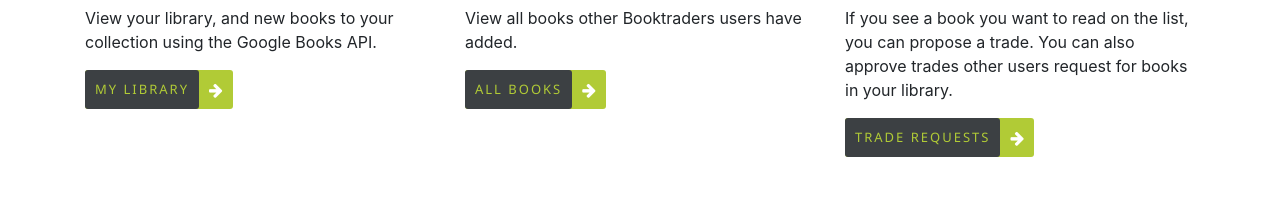
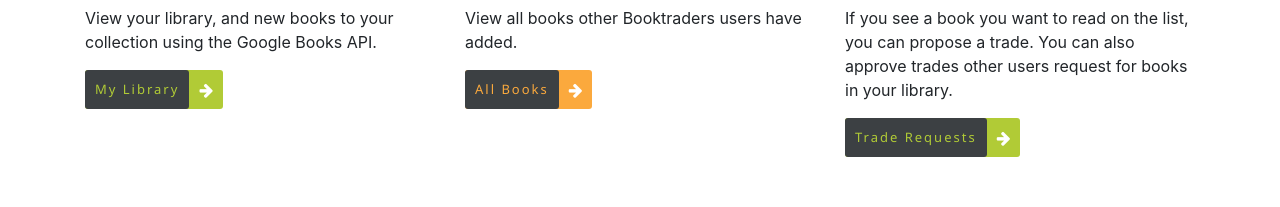
Before and after one commit to saracarlile/book-trading, an Angular app: page /home in a window 1280 px wide. Shown: the part 393-600 px from the top of the page. Built offline with nearby package versions, Linux system fonts and the light colour scheme.

Commit message:
changes to buttons and modal styles

```diff
--- a/src/app/all-books/all-books.component.html
+++ b/src/app/all-books/all-books.component.html
@@ -10,7 +10,7 @@
 
   <div class="row">
  <div *ngFor="let book of allBooks"  class="d-md-inline-flex">
-      <div>
+      <div style="border: 1px solid grey;">
         <div class="no-stretch">
             <div *ngIf="book.bookImages != undefined"  style="margin-right: 20px; margin-bottom: 20px;">
                 <img src={{book.bookImages.thumbnail}}>
--- a/src/app/home/home.component.css
+++ b/src/app/home/home.component.css
@@ -47,3 +47,54 @@
     border-radius: 3px;
     font-size: 13px;
  }
+
+
+ /* orange button css */
+
+ .orange {
+    display: flex;
+    border-radius: 3px;
+    display: inline-block;
+    padding-right: 10px;
+    color: #fff;
+    text-decoration: none;
+    font-family: "Segoe UI",Roboto,"Helvetica Neue",Arial,sans-serif;
+    background: #fba93d;
+
+}
+
+.orange:after {
+    font-family: FontAwesome;
+    content: '\f061';
+    color: white;
+    display: inline-block;
+    vertical-align: middle;
+ }
+
+ .orange:hover {
+    color: #fff;
+    cursor: pointer;
+ }
+
+ .orange:hover span {
+    color: #fff;
+    cursor: pointer;
+ }
+
+ .orange:active {
+    box-shadow: 1px 2px 1px rgba(0, 0, 0, 0.51);
+    -moz-box-shadow: 1px 2px 1px rgba(0, 0, 0, 0.51);
+    -webkit-box-shadow: 1px 2px 1px rgba(0, 0, 0, 0.51);
+ }
+
+
+ .button-span-orange {
+    color: #fba93d;
+    padding: 10px;
+    margin-right: 10px;
+    display: inline-block;
+    background: #3c4043;;
+    letter-spacing: 2px;
+    border-radius: 3px;
+    font-size: 13px;
+ }
--- a/src/app/home/home.component.html
+++ b/src/app/home/home.component.html
@@ -11,17 +11,17 @@
     <div class="col-lg-4">
       <h4>My Books</h4>
       <p>View your library, and new books to your collection using the Google Books API.</p>
-      <p><a routerLink="/my-books" class="green"><span class="button-span">MY LIBRARY</span></a></p>
+      <p><a routerLink="/my-books" class="green"><span class="button-span">My Library</span></a></p>
     </div>
     <div class="col-lg-4">
       <h4>View Books</h4>
       <p>View all books other Booktraders users have added.</p>
-      <p><a routerLink="/all-books" class="green"><span class="button-span">ALL BOOKS</span></a></p>
+      <p><a routerLink="/all-books" class="orange"><span class="button-span-orange">All Books</span></a></p>
     </div>
     <div class="col-lg-4">
       <h4>Trade Books</h4>
       <p>If you see a book you want to read on the list, you can propose a trade.  You can also approve trades other users request for books in your library.</p>
-      <p><a routerLink="/my-books" class="green"><span class="button-span">TRADE REQUESTS</span></a></p>
+      <p><a routerLink="/my-books" class="green"><span class="button-span">Trade Requests</span></a></p>
     </div>
   </div>
 </div><!-- close container -->
--- a/src/app/my-books/my-books.component.css
+++ b/src/app/my-books/my-books.component.css
@@ -43,10 +43,10 @@
 
   /* Modal Content/Box */
   .modal-content {
-      background-color: #fefefe;
+      background-color: #ffffff;
       margin: 15% auto; /* 15% from the top and centered */
       padding: 20px;
-      border: 1px solid #888;
+      border: 1px solid grey;
       width: 80%; /* Could be more or less, depending on screen size */
   }
 
@@ -66,7 +66,6 @@
   }
 
   .fix-width-modal-content {
-      width: 400px!important;
       padding: 10px;
       background-color: #EBEAEA;
       margin: 0px 10px 10px 0px;
@@ -166,3 +165,204 @@
         border-radius: 3px;
         font-size: 13px;
     }
+
+/* green-book button css */
+
+ .green-book {
+    display: flex;
+    border-radius: 3px;
+    display: inline-block;
+    padding-right: 10px;
+    color: #fff;
+    text-decoration: none;
+    font-family: "Segoe UI",Roboto,"Helvetica Neue",Arial,sans-serif;
+    background: #b1cb36;
+
+}
+
+.green-book:after {
+    font-family: FontAwesome;
+    content: '\f02d';
+    color: white;
+    display: inline-block;
+    vertical-align: middle;
+ }
+
+ .green-book:hover {
+    color: #fff;
+    cursor: pointer;
+ }
+
+ .green-book:hover span {
+    color: #fff;
+    cursor: pointer;
+ }
+
+ .green-book:active {
+    box-shadow: 1px 2px 1px rgba(0, 0, 0, 0.51);
+    -moz-box-shadow: 1px 2px 1px rgba(0, 0, 0, 0.51);
+    -webkit-box-shadow: 1px 2px 1px rgba(0, 0, 0, 0.51);
+ }
+
+
+ .button-span-green-book {
+    color: #b1cb36;
+    padding: 10px;
+    margin-right: 10px;
+    display: inline-block;
+    background: #3c4043;;
+    letter-spacing: 2px;
+    border-radius: 3px;
+    font-size: 13px;
+ }
+
+ /* green close button css */
+
+ .green-close {
+    display: flex;
+    border-radius: 3px;
+    display: inline-block;
+    padding-right: 10px;
+    color: #fff;
+    text-decoration: none;
+    font-family: "Segoe UI",Roboto,"Helvetica Neue",Arial,sans-serif;
+    background: #b1cb36;
+
+}
+
+.green-close:after {
+    font-family: FontAwesome;
+    content: '\f2d3';
+    color: white;
+    display: inline-block;
+    vertical-align: middle;
+ }
+
+ .green-close:hover {
+    color: #fff;
+    cursor: pointer;
+ }
+
+ .green-close:hover span {
+    color: #fff;
+    cursor: pointer;
+ }
+
+ .green-close:active {
+    box-shadow: 1px 2px 1px rgba(0, 0, 0, 0.51);
+    -moz-box-shadow: 1px 2px 1px rgba(0, 0, 0, 0.51);
+    -webkit-box-shadow: 1px 2px 1px rgba(0, 0, 0, 0.51);
+ }
+
+
+ .button-span-green-close {
+    color: #b1cb36;
+    padding: 10px;
+    margin-right: 10px;
+    display: inline-block;
+    background: #3c4043;;
+    letter-spacing: 2px;
+    border-radius: 3px;
+    font-size: 13px;
+ }
+
+ /* red trash button css */
+
+ .red {
+    display: flex;
+    border-radius: 3px;
+    display: inline-block;
+    padding-right: 10px;
+    color: #fff;
+    text-decoration: none;
+    font-family: "Segoe UI",Roboto,"Helvetica Neue",Arial,sans-serif;
+    background: #f25c43;
+
+}
+
+.red:after {
+    font-family: FontAwesome;
+    content: '\f068';
+    color: white;
+    display: inline-block;
+    vertical-align: middle;
+ }
+
+ .red:hover {
+    color: #fff;
+    cursor: pointer;
+ }
+
+ .red:hover span {
+    color: #fff;
+    cursor: pointer;
+ }
+
+ .red:active {
+    box-shadow: 1px 2px 1px rgba(0, 0, 0, 0.51);
+    -moz-box-shadow: 1px 2px 1px rgba(0, 0, 0, 0.51);
+    -webkit-box-shadow: 1px 2px 1px rgba(0, 0, 0, 0.51);
+ }
+
+
+ .button-span-red {
+    color: #f25c43;
+    padding: 10px;
+    margin-right: 10px;
+    display: inline-block;
+    background: #3c4043;;
+    letter-spacing: 2px;
+    border-radius: 3px;
+    font-size: 13px;
+ }
+
+
+ /* orange button css */
+
+ .orange {
+    display: flex;
+    border-radius: 3px;
+    display: inline-block;
+    padding-right: 10px;
+    color: #fff;
+    text-decoration: none;
+    font-family: "Segoe UI",Roboto,"Helvetica Neue",Arial,sans-serif;
+    background: #fba93d;
+
+}
+
+.orange:after {
+    font-family: FontAwesome;
+    content: '\f2d3';
+    color: white;
+    display: inline-block;
+    vertical-align: middle;
+ }
+
+ .orange:hover {
+    color: #fff;
+    cursor: pointer;
+ }
+
+ .orange:hover span {
+    color: #fff;
+    cursor: pointer;
+ }
+
+ .orange:active {
+    box-shadow: 1px 2px 1px rgba(0, 0, 0, 0.51);
+    -moz-box-shadow: 1px 2px 1px rgba(0, 0, 0, 0.51);
+    -webkit-box-shadow: 1px 2px 1px rgba(0, 0, 0, 0.51);
+ }
+
+
+ .button-span-orange {
+    color: #fba93d;
+    padding: 10px;
+    margin-right: 10px;
+    display: inline-block;
+    background: #3c4043;;
+    letter-spacing: 2px;
+    border-radius: 3px;
+    font-size: 13px;
+ }
```
Also changed, not shown: src/app/my-books/my-books.component.html (+24 -22 lines), 3 other files (tests, documents, lock files or other folders).
